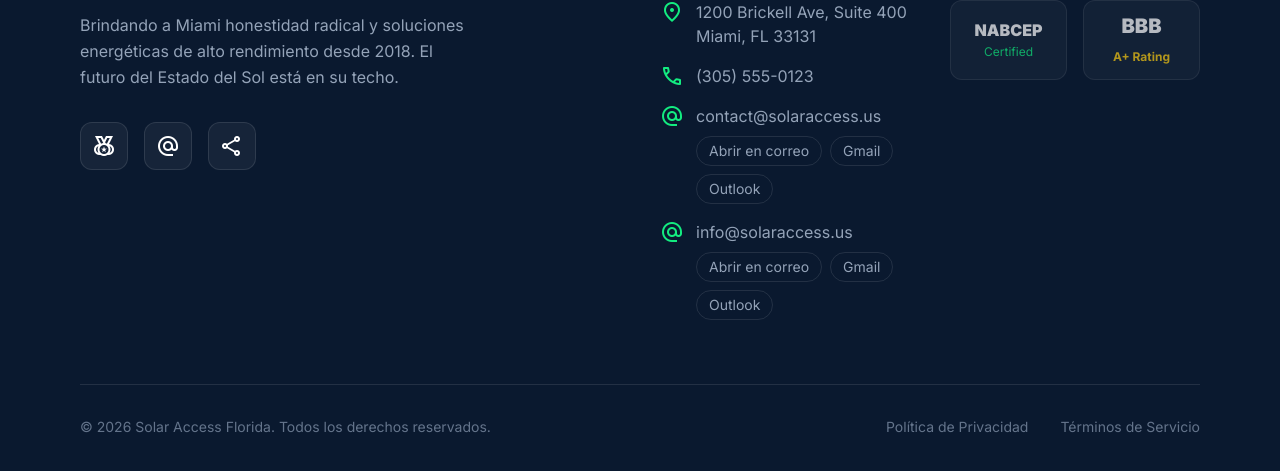
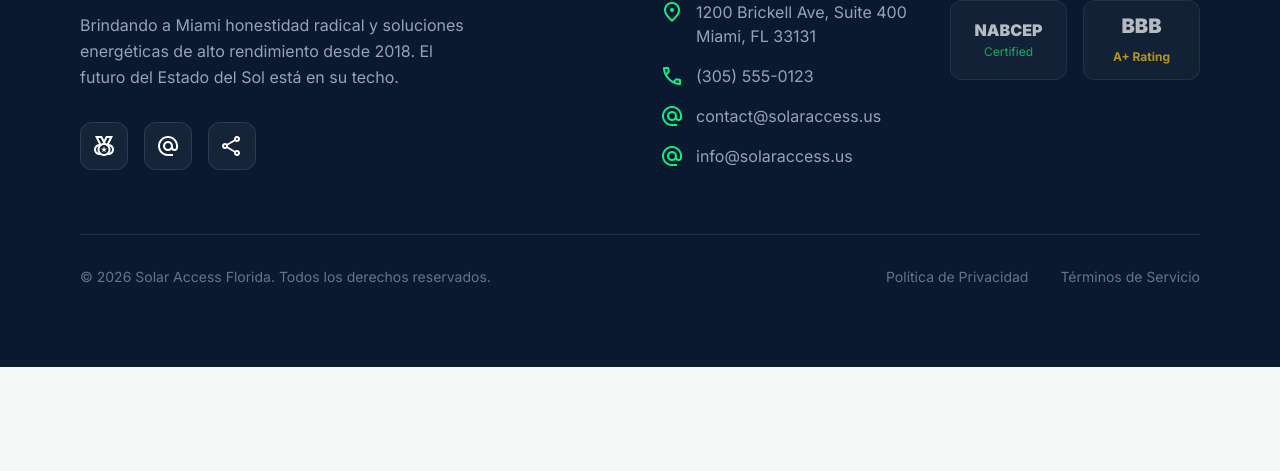
Before and after one commit to 1blackjack27/solar-access-website, a plain HTML site: page index.html in a window 1280 px wide. Shown: the part 4341-4812 px from the top of the page. After the commit the page ends 4708 px from the top, so only its background shows below. Drawn offline with nearby package versions, Linux system fonts and the light colour scheme.

Commit message:
Simplify contact email links

```diff
--- a/index.html
+++ b/index.html
@@ -593,37 +593,13 @@
                             </li>
                             <li class="flex items-start gap-3">
                                 <span class="material-symbols-outlined text-primary">alternate_email</span>
-                                <div class="flex flex-col gap-2">
-                                    <a class="hover:text-primary transition-colors"
-                                        href="mailto:contact@solaraccess.us">contact@solaraccess.us</a>
-                                    <div class="flex flex-wrap gap-2 text-sm">
-                                        <a class="px-3 py-1 rounded-full border border-white/10 hover:border-primary hover:text-primary transition-colors"
-                                            href="mailto:contact@solaraccess.us">Abrir en correo</a>
-                                        <a class="px-3 py-1 rounded-full border border-white/10 hover:border-primary hover:text-primary transition-colors"
-                                            href="https://mail.google.com/mail/?view=cm&fs=1&to=contact@solaraccess.us"
-                                            target="_blank" rel="noopener noreferrer">Gmail</a>
-                                        <a class="px-3 py-1 rounded-full border border-white/10 hover:border-primary hover:text-primary transition-colors"
-                                            href="https://outlook.office.com/mail/deeplink/compose?to=contact@solaraccess.us"
-                                            target="_blank" rel="noopener noreferrer">Outlook</a>
-                                    </div>
-                                </div>
+                                <a class="hover:text-primary transition-colors"
+                                    href="mailto:contact@solaraccess.us">contact@solaraccess.us</a>
                             </li>
                             <li class="flex items-start gap-3">
                                 <span class="material-symbols-outlined text-primary">alternate_email</span>
-                                <div class="flex flex-col gap-2">
-                                    <a class="hover:text-primary transition-colors"
-                                        href="mailto:info@solaraccess.us">info@solaraccess.us</a>
-                                    <div class="flex flex-wrap gap-2 text-sm">
-                                        <a class="px-3 py-1 rounded-full border border-white/10 hover:border-primary hover:text-primary transition-colors"
-                                            href="mailto:info@solaraccess.us">Abrir en correo</a>
-                                        <a class="px-3 py-1 rounded-full border border-white/10 hover:border-primary hover:text-primary transition-colors"
-                                            href="https://mail.google.com/mail/?view=cm&fs=1&to=info@solaraccess.us"
-                                            target="_blank" rel="noopener noreferrer">Gmail</a>
-                                        <a class="px-3 py-1 rounded-full border border-white/10 hover:border-primary hover:text-primary transition-colors"
-                                            href="https://outlook.office.com/mail/deeplink/compose?to=info@solaraccess.us"
-                                            target="_blank" rel="noopener noreferrer">Outlook</a>
-                                    </div>
-                                </div>
+                                <a class="hover:text-primary transition-colors"
+                                    href="mailto:info@solaraccess.us">info@solaraccess.us</a>
                             </li>
                         </ul>
                     </div>
```
